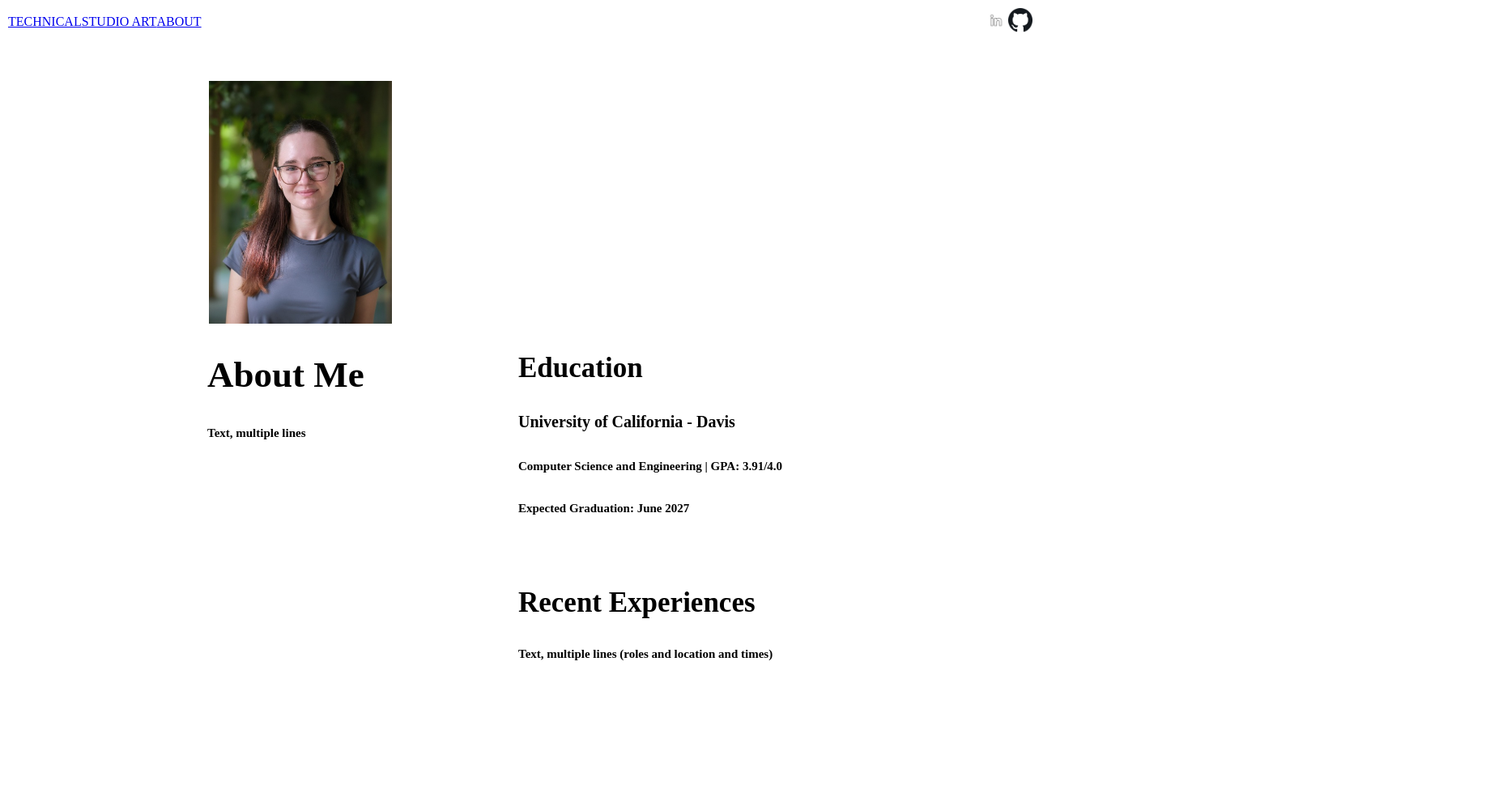
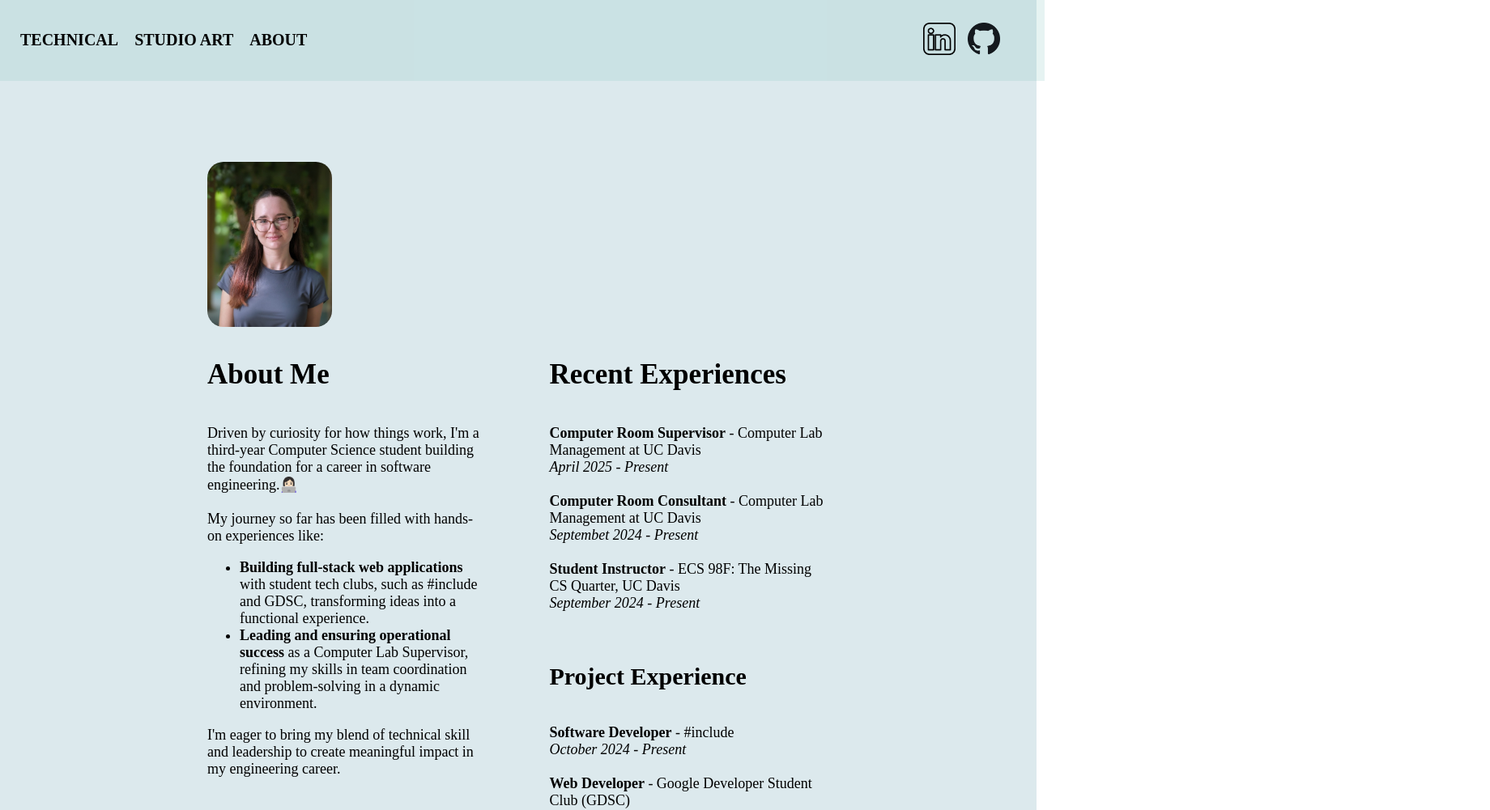
Before and after one commit to palina0k/palina0k.github.io, a React (Vite) app: page /about in a window 1280 px wide. Shown: the top 1001 px of the page at 81% size, 1840 px wide, since content can reach past the window. Built offline with nearby package versions, Linux system fonts and the light colour scheme.

Commit message:
Refined most of the styles. Finished 'About' and most of 'Technical' pages.

```diff
--- a/src/App.css
+++ b/src/App.css
@@ -1,9 +1,9 @@
 .content {
   font-family: 'Playfair Display', serif;
-  /* font-family, font-style, background-color */
+  /* font-family, font-style */
+  background-color: #dce9ed;
   font-weight: normal;
   font-style: normal;
-  font-display: swap;
 }
 
 #root {
@@ -43,6 +43,6 @@ h5 {
 }
 
 h6 {
-  font-size: 15px;
+  font-size: 18px;
   /* font size, font-weight, color */
 }
--- a/src/components/About.jsx
+++ b/src/components/About.jsx
@@ -1,6 +1,6 @@
 import { Link } from 'react-router-dom';
 import headshot from '../images/karzhenka_headshot.jpg';
-import linkedin from '../images/linkedin_logo.png';
+import linkedin from '../images/linkedin-icon.png';
 import github from '../images/github_logo.png';
 
 import '../styles/About.css';
@@ -8,23 +8,53 @@ import '../styles/About.css';
 export default function About() {
     return (
         <div className="about_container" id="about">
-            <img src={headshot} alt="Palina Karzhenka Headshot" className="headshot" />
+            <div className="headshot">
+                <img src={headshot} alt="Palina Karzhenka Headshot" />
+            </div>
             <div className="info_container">
                 <div className="split_half">
-                    <h2>About Me</h2>
-                    <h6>Text, multiple lines</h6>
+                    <h3>About Me</h3>
+                    <h6>
+                        Driven by curiosity for how things work, I'm a third-year Computer Science student building the foundation for a career in software engineering.👩🏻‍💻 <br/><br/>
+                        My journey so far has been filled with hands-on experiences like:
+                        <ul>
+                            <li><strong>Building full-stack web applications</strong> with student tech clubs, such as #include and GDSC, transforming ideas into a functional experience.</li>
+                            <li><strong>Leading and ensuring operational success</strong> as a Computer Lab Supervisor, refining my skills in team coordination and problem-solving in a dynamic environment.</li>
+                        </ul>
+                        I'm eager to bring my blend of technical skill and leadership to create meaningful impact in my engineering career.
+                    </h6>
+                    <h3>Education</h3>
+                    <h5>University of California - Davis</h5>
+                    <h6>BS, Computer Science and Engineering | GPA: 3.91/4.0<br/><br/>Expected Graduation: June 2027</h6>
                 </div>
                 <div className="split_half">
-                    <h3>Education</h3>
-                    <h5>University of California - Davis</h5>
-                    <h6>Computer Science and Engineering | GPA: 3.91/4.0</h6>
-                    <h6>Expected Graduation: June 2027</h6>
+                    <h3>Recent Experiences</h3>
+                    <h6>
+                        <strong>Computer Room Supervisor</strong> - Computer Lab Management at UC Davis<br/>
+                        <i>April 2025 - Present</i>
+                        <br/>
+                        <br/>
+                        <strong>Computer Room Consultant</strong> - Computer Lab Management at UC Davis<br/>
+                        <i>Septembet 2024 - Present</i>
+                        <br/>
+                        <br/>
+                        <strong>Student Instructor</strong> - ECS 98F: The Missing CS Quarter, UC Davis<br/>
+                        <i>September 2024 - Present</i>
+                        <br/>
+                        <br/>
+                    </h6>
+                    <h4>Project Experience</h4>
+                    <h6>
+                        <strong>Software Developer</strong> - #include<br/>
+                        <i>October 2024 - Present</i>
+                        <br/>
+                        <br/>
+                        <strong>Web Developer</strong> - Google Developer Student Club (GDSC)<br/>
+                        <i>September 2023 - June 2024</i>
+                    </h6>
                     <br/>
-                    <h3>Recent Experiences</h3>
-                    <h6> Text, multiple lines (roles and location and times)</h6>
-                    <br/>
-                    <Link target={"_blank"} to="https://www.linkedin.com/in/palina-karzhenka"><img src={linkedin} alt='LinkedIn Icon' /></Link>
-                    <Link target={"_blank"} to="https://github.com/palina0k"><img src={github} alt="GitHub Icon" /></Link>
+                    <Link target={"_blank"} to="https://www.linkedin.com/in/palina-karzhenka"><img src={linkedin} alt='LinkedIn Icon' id="linkedin" /></Link>
+                    <Link target={"_blank"} to="https://github.com/palina0k"><img src={github} alt="GitHub Icon" id="github" /></Link>
                 </div>
             </div>
 
--- a/src/components/CodingCard.jsx
+++ b/src/components/CodingCard.jsx
@@ -4,7 +4,7 @@ import '../styles/CodingCard.css';
 export default function CodingCard({title, description, image, linkURL}) {
     return (
         <div className="page">
-            <Link target={"_blank"} to={linkURL} className="mouse_over" title="Click to Learn More"><img src={image} alt={title} /></Link>
+            <Link target={"_blank"} to={linkURL} className="mouse_over" title="Click to Learn More"><img src={image} alt={title} className="image" /></Link>
             <div className="overview">
                 <h3>{title}</h3>
                 <p>{description}</p>
--- a/src/components/Footer.jsx
+++ b/src/components/Footer.jsx
@@ -3,8 +3,7 @@ import '../styles/Footer.css';
 export default function Footer (){
     return (
         <div className="footer_container" id="footer">
-            <h6>Designed & coded with 🩷</h6>
-            <h6>Last updated September 2025</h6>
+            <h6>Designed & coded with 🩷 <br/><br/> Last updated September 2025</h6>
         </div>
     )
 }
--- a/src/components/Header.jsx
+++ b/src/components/Header.jsx
@@ -1,6 +1,6 @@
 import { Link } from 'react-router-dom';
 //import nav_logo from '../images/[name]';
-import linkedin from '../images/linkedin_logo.png';
+import linkedin from '../images/linkedin-icon.png';
 import github from '../images/github_logo.png';
 
 import '../styles/Header.css';
@@ -9,17 +9,17 @@ export default function Header() {
     return (
         <div id="header">
             <nav className="header_container">
-                <div className="header_logo">
-                    <a href="/">{/* logo image here <img src={nav_logo} alt='Palina Karzhenka Site Logo' /> */}</a>
-                </div>
+                {/* <div className="header_logo">
+                    <a href="/">{ logo image here <img src={nav_logo} alt='Palina Karzhenka Site Logo' /> }</a>
+                </div> */}
                 <div className="header_left">
-                    <Link to="/technical">TECHNICAL</Link>
-                    <Link to="/studio-art">STUDIO ART</Link>
-                    <Link to="/about">ABOUT</Link>
+                    <Link to="/technical" id="tech" ><h5>TECHNICAL</h5></Link>
+                    <Link to="/studio-art" id="art" ><h5>STUDIO ART</h5></Link>
+                    <Link to="/about" id="abt" ><h5>ABOUT</h5></Link>
                 </div>
                 <div className="header_right">
-                    <Link target={"_blank"} to="https://www.linkedin.com/in/palina-karzhenka"><img src={linkedin} alt='LinkedIn Icon' /></Link>
-                    <Link target={"_blank"} to="https://github.com/palina0k"><img src={github} alt="GitHub Icon" /></Link>
+                    <Link target={"_blank"} to="https://www.linkedin.com/in/palina-karzhenka"><img src={linkedin} alt='LinkedIn Icon' id="linkedin" /></Link>
+                    <Link target={"_blank"} to="https://github.com/palina0k"><img src={github} alt="GitHub Icon" id="github" /></Link>
                 </div>
             </nav>
         </div>
--- a/src/styles/About.css
+++ b/src/styles/About.css
@@ -1,22 +1,35 @@
 .about_container {
     display: flex;
     flex-direction: column;
-    padding: 100px 20%;
+    padding: 200px 20%;
+    h6 {
+        font-weight: lighter;
+    }
+    h6 strong {
+        font-weight: bold !important;
+    }
 }
 
 .info_container {
     display: flex;
     flex-direction: row;
-    gap: 5%;
+    gap: 10%;
 }
 
 .split_half {
     width: 50%;
+    img {
+        height: 40px;
+    }
+    img:hover {
+        opacity: 50%;
+    }
 }
 
 .headshot {
-    width: 30%;
-    max-height: 300px;
-    height: auto;
-    object-fit: contain;
+    img {
+        width: 20%;
+        max-height: 340px;
+        border-radius: 20px;
+    }
 }
--- a/src/styles/Coding.css
+++ b/src/styles/Coding.css
@@ -2,7 +2,9 @@
     display: flex;
     flex-direction: column;
     align-items: center;
-    padding-top: 30px;
+    padding-top: 100px;
+    padding-bottom: 50px;
+    min-height: 100vh;
 }
 
 .projectGroup {
--- a/src/styles/CodingCard.css
+++ b/src/styles/CodingCard.css
@@ -1,13 +1,11 @@
 .page {
-    padding-left: 20px;
-    padding-right: 20px;
-    padding-top: 20px;
+    padding-left: 10px;
+    padding-right: 10px;
+    padding-top: 10px;
     max-width: 400px;
     display: flex;
     flex-direction: column;
     align-items: center;
-    margin: 0px;
-    border-radius: 10px;
     width: 100%;
 }
 
@@ -15,9 +13,9 @@
     opacity: 50%;
 }
 
-.overview {
+.overview > p, .overview > h3 {
     display:flex;
-    align-items: flex-start;
+    text-align: center;
     flex-direction: column;
     width: 100%;
 }
--- a/src/styles/Footer.css
+++ b/src/styles/Footer.css
@@ -1,4 +1,16 @@
 .footer_container {
+    background-color: #83c5c034;
     text-align: center;
-    /* padding: 15px; */
+    padding: 8px;
+    max-height: 130px;
 }
+
+/* .general {
+    padding: 20px;
+    text-align: center;
+}
+
+.updates {
+    padding: 20px;
+    text-align: right;
+} */
--- a/src/styles/Header.css
+++ b/src/styles/Header.css
@@ -5,38 +5,74 @@
     justify-content: space-between;
     position: fixed;
     top: 0;
-    padding: 10px;
+    padding: 5px;
     overflow: hidden;
     width: 100%;
-    /* background-color: ;*/
+    background-color: #83c5c034;
     z-index: 1;
 }
 
-.header_logo {
+/* .header_logo {
     align-items: center;
     justify-content: center;
     display: flex;
-    /* img {
+    img {
         height: 40px;
-        }
-        a {
-            margin: 0;
-        } */
+    }
+    a {
+        margin: 0;
+    }
+} */
+
+.header_left {
+    align-items: center;
+    display: flex;
+    flex: 1;
 }
 
-.header_left {
-    display: flex;
-    flex: 1;
-    align-items: center;
+#tech {
+    margin-left: 20px;
+    margin-right: 20px;
+    text-decoration: none;
+    color: black;
+}
+#tech:hover {
+    opacity: 50%;
+}
+
+#art {
+    margin-right: 20px;
+    text-decoration: none;
+    color: black;
+}
+
+#art:hover {
+    opacity: 50%;
+}
+
+#abt {
+    margin-right: 20px;
+    text-decoration: none;
+    color: black;
+}
+
+#abt:hover {
+    opacity: 50%;
 }
 
 .header_right {
     display: flex;
-    flex: 1;
     align-items: center;
     justify-content: flex-end;
-    padding-right: 15px;
+    padding-right: 50px;
     img {
-        height: 30px;;
+        height: 40px;
+    }
+    img:hover {
+        opacity: 50%;
     }
 }
+
+#linkedin {
+    margin-right: 15px;
+}
--- a/src/styles/Home.css
+++ b/src/styles/Home.css
@@ -3,6 +3,6 @@
     flex-direction: column;
     justify-content: center;
     align-items: center;
-    height: 100vh;
+    min-height: 100vh;
     width: 100%;
 }
```
Also changed, not shown: src/images/linkedin-icon.png (added).
